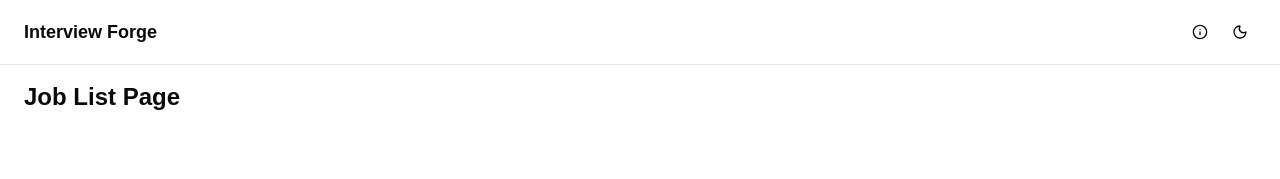
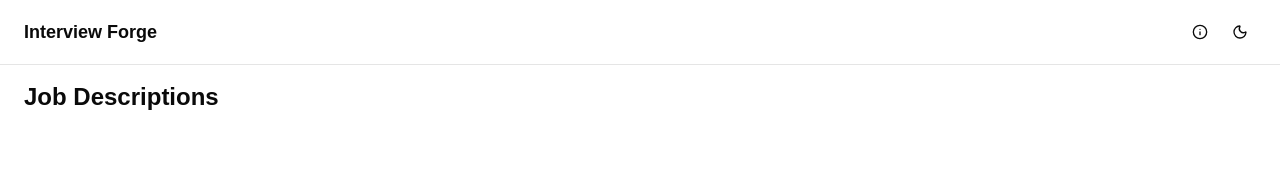
Before and after one commit to mwarman/interview-forge, a React (Vite) app in the folder packages/web/: page /jobs in a window 1280 px wide. Shown: the top 179 px of the page. Built offline with nearby package versions, Linux system fonts and the light colour scheme.

Commit message:
Rename JobListPage to JDListPage and update routing; add tests for JDListPage component

```diff
--- a/packages/web/src/common/components/router/Router.tsx
+++ b/packages/web/src/common/components/router/Router.tsx
@@ -2,7 +2,7 @@ import { JSX } from 'react';
 import { BrowserRouter, Navigate, Route, Routes } from 'react-router-dom';
 
 import { Layout } from '@/common/layouts/Layout';
-import { JobListPage } from '@/pages/jd/list/JobListPage';
+import { JDListPage } from '@/pages/jd/list/JDListPage';
 
 /**
  * The Router component defines the routing structure of the application using React Router.
@@ -17,7 +17,7 @@ export const Router = (): JSX.Element => {
       <Routes>
         <Route element={<Layout />}>
           <Route path="/" element={<Navigate to="/jobs" replace />} />
-          <Route path="/jobs" element={<JobListPage />} />
+          <Route path="/jobs" element={<JDListPage />} />
         </Route>
       </Routes>
     </BrowserRouter>
--- /dev/null
+++ b/packages/web/src/pages/jd/list/JDListPage.tsx
@@ -0,0 +1,14 @@
+import { JSX } from 'react';
+
+/**
+ * JDListPage component displays a list of job descriptions.
+ *
+ * @returns {JSX.Element} The JDListPage component.
+ */
+export const JDListPage = (): JSX.Element => {
+  return (
+    <div data-testid="job-list-page" className="mx-auto max-w-7xl space-y-6 px-4 py-4 md:px-6">
+      <h1 className="text-2xl font-bold">Job Descriptions</h1>
+    </div>
+  );
+};
--- a/packages/web/src/pages/jd/list/JobListPage.tsx
+++ /dev/null
@@ -1,7 +0,0 @@
-export const JobListPage = () => {
-  return (
-    <div data-testid="job-list-page" className="mx-auto max-w-7xl space-y-6 px-4 py-4 md:px-6">
-      <h1 className="text-2xl font-bold">Job List Page</h1>
-    </div>
-  );
-};
```
Also changed, not shown: 1 other file (tests, documents, lock files or other folders).
